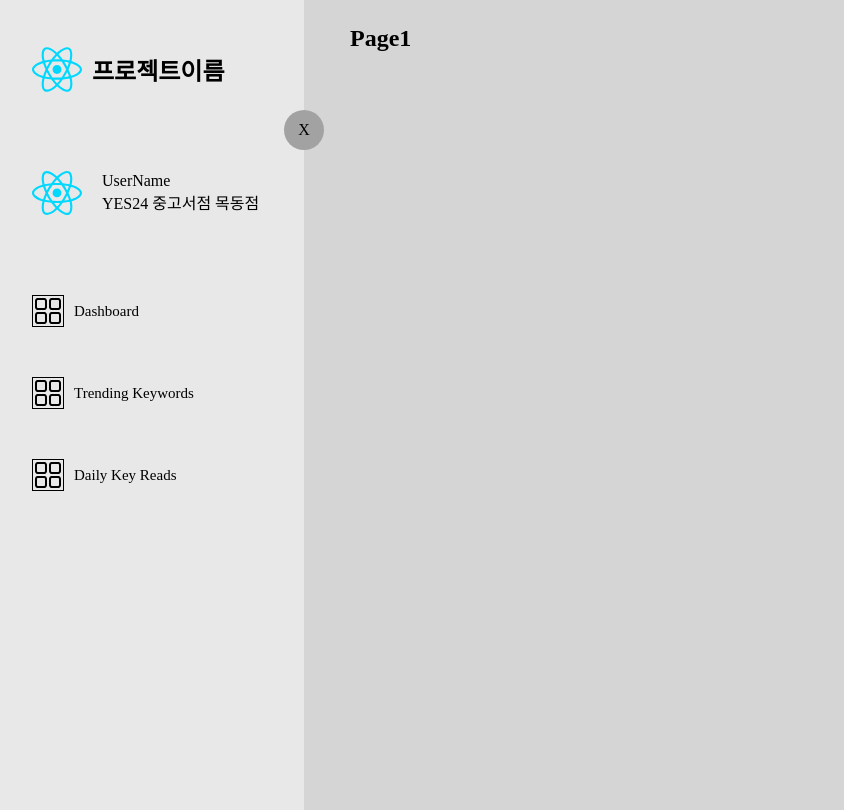
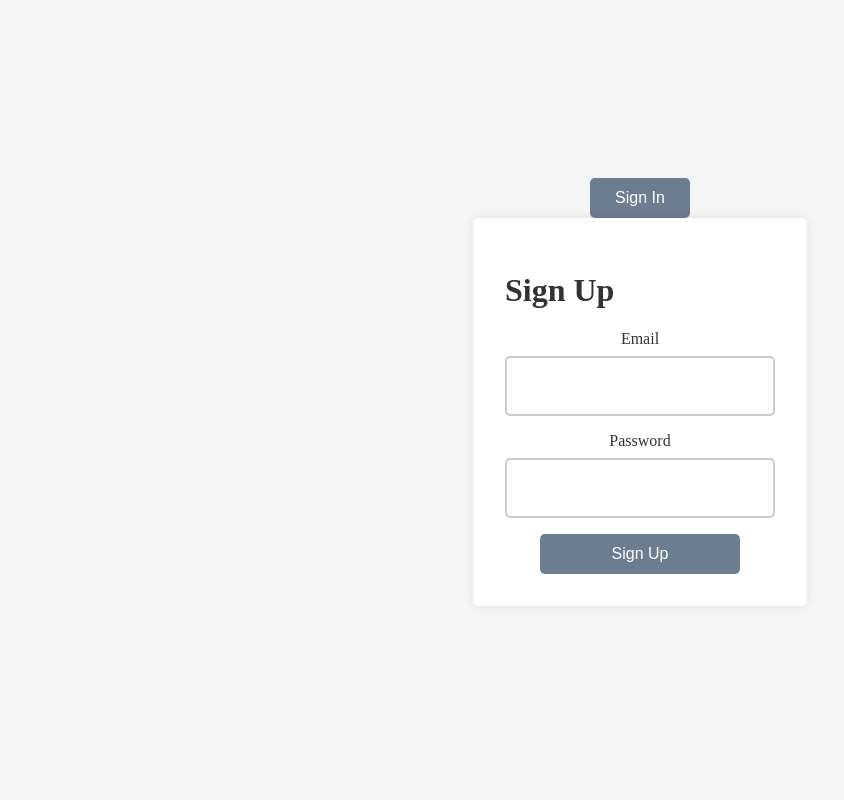
Before and after one commit to LeeJE20/Trend24-Clone, a React (Vite) app in the folder Frontend/: page / in a window 1280 px wide. Shown: the whole page, without its empty margins (0-844 px from the left). Built offline with nearby package versions, Linux system fonts and the light colour scheme.

Commit message:
:art: Feat: 로그인 화면 구성

```diff
--- a/Frontend/src/App.tsx
+++ b/Frontend/src/App.tsx
@@ -1,18 +1,24 @@
 import { Route, Routes } from "react-router-dom";
 
+import Login from "./pages/Login";
 import Dashboard from "./pages/Dashboard";
 import Page1 from "./pages/page1";
 import Page2 from "./pages/page2";
 import Page3 from "./pages/page3";
 
+import NotFound from "./pages/Notfound";
+
 function App() {
   return (
     <Routes>
-      <Route path="/" element={<Dashboard />}>
+      <Route path="" element={<Login />} />
+      <Route path="/main" element={<Dashboard />}>
         <Route path="" element={<Page1 />} />
-        <Route path="/page2" element={<Page2 />} />
-        <Route path="/page3" element={<Page3 />} />
+        <Route path="page2" element={<Page2 />} />
+        <Route path="page3" element={<Page3 />} />
       </Route>
+
+      <Route path="*" element={<NotFound />} />
     </Routes>
   );
 }
--- a/Frontend/src/components/Layout/Sidebar.tsx
+++ b/Frontend/src/components/Layout/Sidebar.tsx
@@ -140,17 +140,17 @@ const linksArray = [
   {
     label: "Dashboard",
     icon: <RxDashboard />,
-    to: "/",
+    to: "/main/page1",
   },
   {
     label: "Trending Keywords",
     icon: <RxDashboard />,
-    to: "/page2",
+    to: "/main/page2",
   },
   {
     label: "Daily Key Reads",
     icon: <RxDashboard />,
-    to: "/page3",
+    to: "/main/page3",
   },
 ];
 
--- /dev/null
+++ b/Frontend/src/pages/Login.tsx
@@ -0,0 +1,130 @@
+import { useState } from "react";
+import styled from "styled-components";
+
+const Login = () => {
+  const [isChecked, setIsChecked] = useState(false);
+
+  const handleCheckbox = () => {
+    setIsChecked(!isChecked);
+  };
+
+  return (
+    <LoginContainer>
+      {isChecked ? (
+        <Checkbox onClick={handleCheckbox}>Sign Up</Checkbox>
+      ) : (
+        <Checkbox onClick={handleCheckbox}>Sign In</Checkbox>
+      )}
+      {isChecked ? (
+        <SigninContainer>
+          <Title>Login</Title>
+          <Form>
+            <Label htmlFor="email">Email</Label>
+            <Input type="email" id="email" name="email" required />
+            <Label htmlFor="password">Password</Label>
+            <Input type="password" id="password" name="password" required />
+            <Button type="submit">Sign In</Button>
+          </Form>
+        </SigninContainer>
+      ) : (
+        <SignupContainer>
+          <Title>Sign Up</Title>
+          <Form>
+            <Label htmlFor="newEmail">Email</Label>
+            <Input type="email" id="newEmail" name="newEmail" required />
+            <Label htmlFor="newPassword">Password</Label>
+            <Input
+              type="password"
+              id="newPassword"
+              name="newPassword"
+              required
+            />
+            <Button type="submit">Sign Up</Button>
+          </Form>
+        </SignupContainer>
+      )}
+    </LoginContainer>
+  );
+};
+
+const LoginContainer = styled.div`
+  display: flex;
+  flex-direction: column;
+  justify-content: center;
+  align-items: center;
+  width: 100vw;
+  height: 100vh;
+  background-color: #f5f5f5;
+`;
+
+const Checkbox = styled.button`
+  width: 100px;
+  height: 40px;
+  background-color: #6c7d8f;
+  color: #fff;
+  border: none;
+  border-radius: 5px;
+  font-size: 16px;
+  cursor: pointer;
+  &:hover {
+    background-color: #252e37;
+  }
+`;
+
+const SigninContainer = styled.div`
+  background-color: #fff;
+  padding: 32px;
+  border-radius: 5px;
+  box-shadow: 0 0 10px rgba(0, 0, 0, 0.1);
+  margin-bottom: 16px;
+`;
+
+const SignupContainer = styled.div`
+  background-color: #fff;
+  padding: 32px;
+  border-radius: 5px;
+  box-shadow: 0 0 10px rgba(0, 0, 0, 0.1);
+  margin-bottom: 16px;
+`;
+
+const Title = styled.h1`
+  color: #333;
+`;
+
+const Form = styled.form`
+  display: flex;
+  flex-direction: column;
+  align-items: center;
+`;
+
+const Label = styled.label`
+  margin-bottom: 8px;
+  color: #333;
+`;
+
+const Input = styled.input`
+  width: 250px;
+  height: 40px;
+  margin-bottom: 16px;
+  padding: 8px;
+  border: 2px solid #ccc;
+  border-radius: 5px;
+  font-size: 16px;
+`;
+
+const Button = styled.button`
+  width: 200px;
+  height: 40px;
+  background-color: #6c7d8f;
+  color: #fff;
+  border: none;
+  border-radius: 5px;
+  font-size: 16px;
+  cursor: pointer;
+
+  &:hover {
+    background-color: #252e37;
+  }
+`;
+
+export default Login;
--- /dev/null
+++ b/Frontend/src/pages/Notfound.tsx
@@ -0,0 +1,37 @@
+import React from "react";
+import styled from "styled-components";
+
+const NotFound = () => {
+  return (
+    <NotFoundContainer>
+      <Title>404 Not Found</Title>
+      <Description>
+        Sorry, the page you are looking for could not be found.
+      </Description>
+    </NotFoundContainer>
+  );
+};
+
+const NotFoundContainer = styled.div`
+  display: flex;
+  flex-direction: column;
+  justify-content: center;
+  align-items: center;
+  width: 100vw;
+  height: 100vh;
+  background-color: #f5f5f5;
+`;
+
+const Title = styled.h1`
+  font-size: 3rem;
+  color: #333;
+  margin-bottom: 20px;
+`;
+
+const Description = styled.p`
+  font-size: 1.2rem;
+  color: #555;
+  text-align: center;
+`;
+
+export default NotFound;
```
